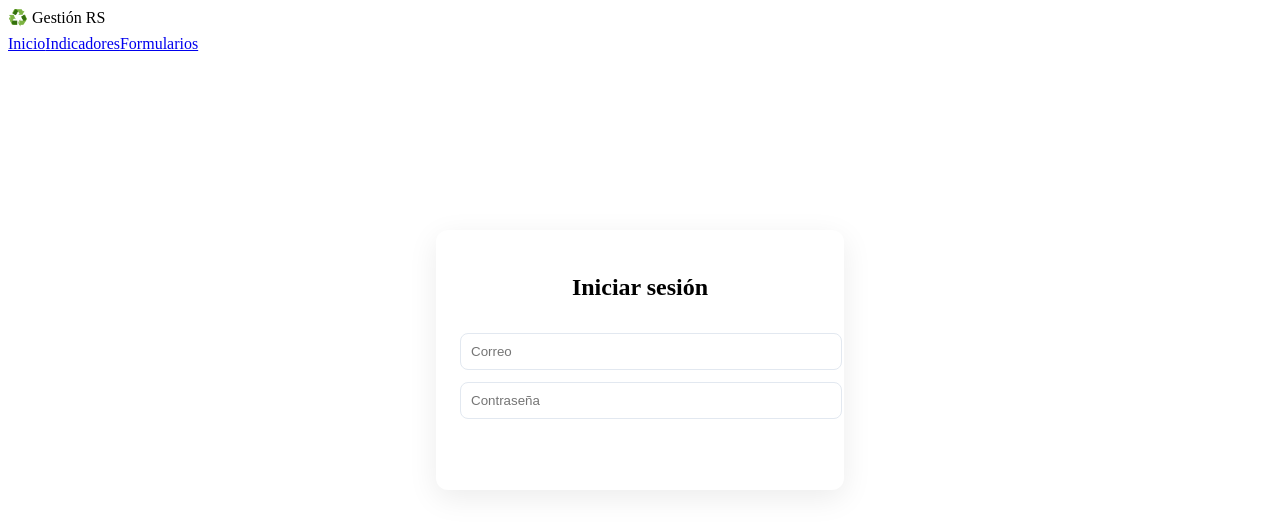
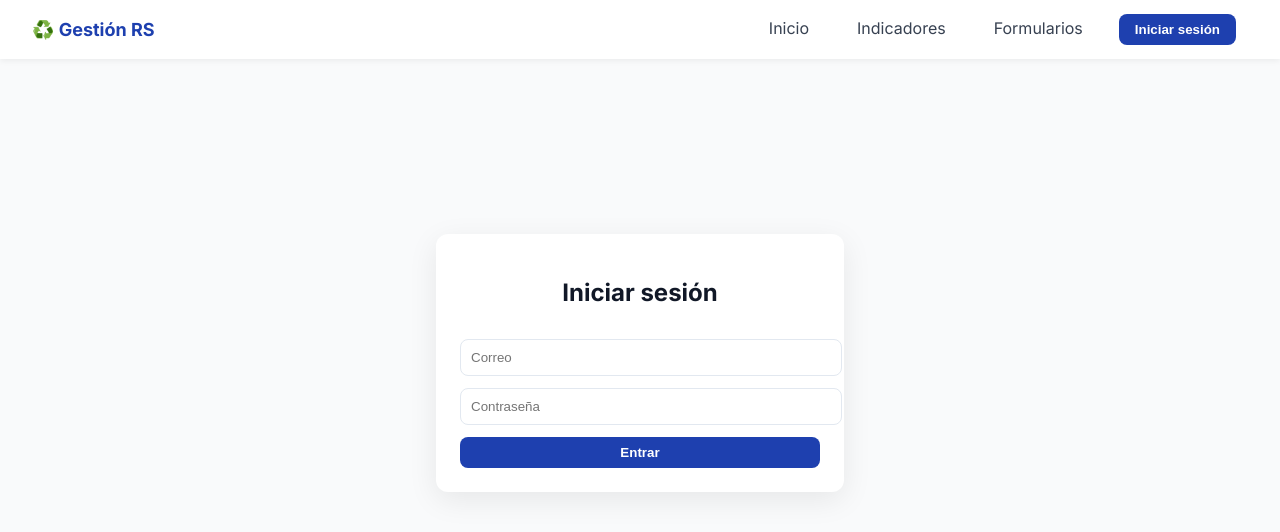
Before and after one commit to Carlostavo/residuos-app, a Next.js app: page /login in a window 1280 px wide. Shown: the top 532 px of the page. Built offline with nearby package versions, Linux system fonts and the light colour scheme; no server answers.

Commit message:
Update globals.css

```diff
--- a/styles/globals.css
+++ b/styles/globals.css
@@ -1,4 +1,81 @@
+/* globals.css */
+@import url('https://fonts.googleapis.com/css2?family=Inter:wght@400;600;700&display=swap');
 
-.container{max-width:1100px;margin:18px auto;padding:0 16px}
-.btn{padding:10px 14px;border-radius:10px;border:none;cursor:pointer;font-weight:700}
-.btn-primary{background:linear-gradient(135deg,var(--secondary),#00a6c7);color:#fff}
+:root {
+  --primary: #1e40af;   /* Azul */
+  --secondary: #16a34a; /* Verde */
+  --bg: #f9fafb;
+}
+
+body {
+  margin: 0;
+  font-family: 'Inter', system-ui, sans-serif;
+  background: var(--bg);
+  color: #111827;
+}
+
+/* Navbar */
+.topbar {
+  display: flex;
+  justify-content: space-between;
+  align-items: center;
+  padding: 14px 32px;
+  background: #fff;
+  box-shadow: 0 2px 6px rgba(0,0,0,0.06);
+  position: sticky;
+  top: 0;
+  z-index: 50;
+}
+
+.brand {
+  font-size: 18px;
+  font-weight: 700;
+  color: var(--primary);
+}
+
+.nav a {
+  margin: 0 12px;
+  text-decoration: none;
+  color: #374151;
+  font-weight: 500;
+}
+.nav a:hover {
+  color: var(--primary);
+}
+
+.btn {
+  padding: 8px 16px;
+  border-radius: 8px;
+  border: none;
+  cursor: pointer;
+  font-weight: 600;
+}
+.btn-primary {
+  background: var(--primary);
+  color: white;
+}
+
+/* Contenedor */
+.container {
+  max-width: 1200px;
+  margin: 24px auto;
+  padding: 0 20px;
+}
+
+/* Caja principal */
+section {
+  background: #fff;
+  padding: 24px;
+  border-radius: 12px;
+  box-shadow: 0 4px 12px rgba(0,0,0,0.05);
+  margin-bottom: 24px;
+}
+
+/* Iframe */
+iframe {
+  width: 100%;
+  height: 80vh;
+  border: none;
+  border-radius: 12px;
+  box-shadow: 0 4px 12px rgba(0,0,0,0.08);
+}
```
